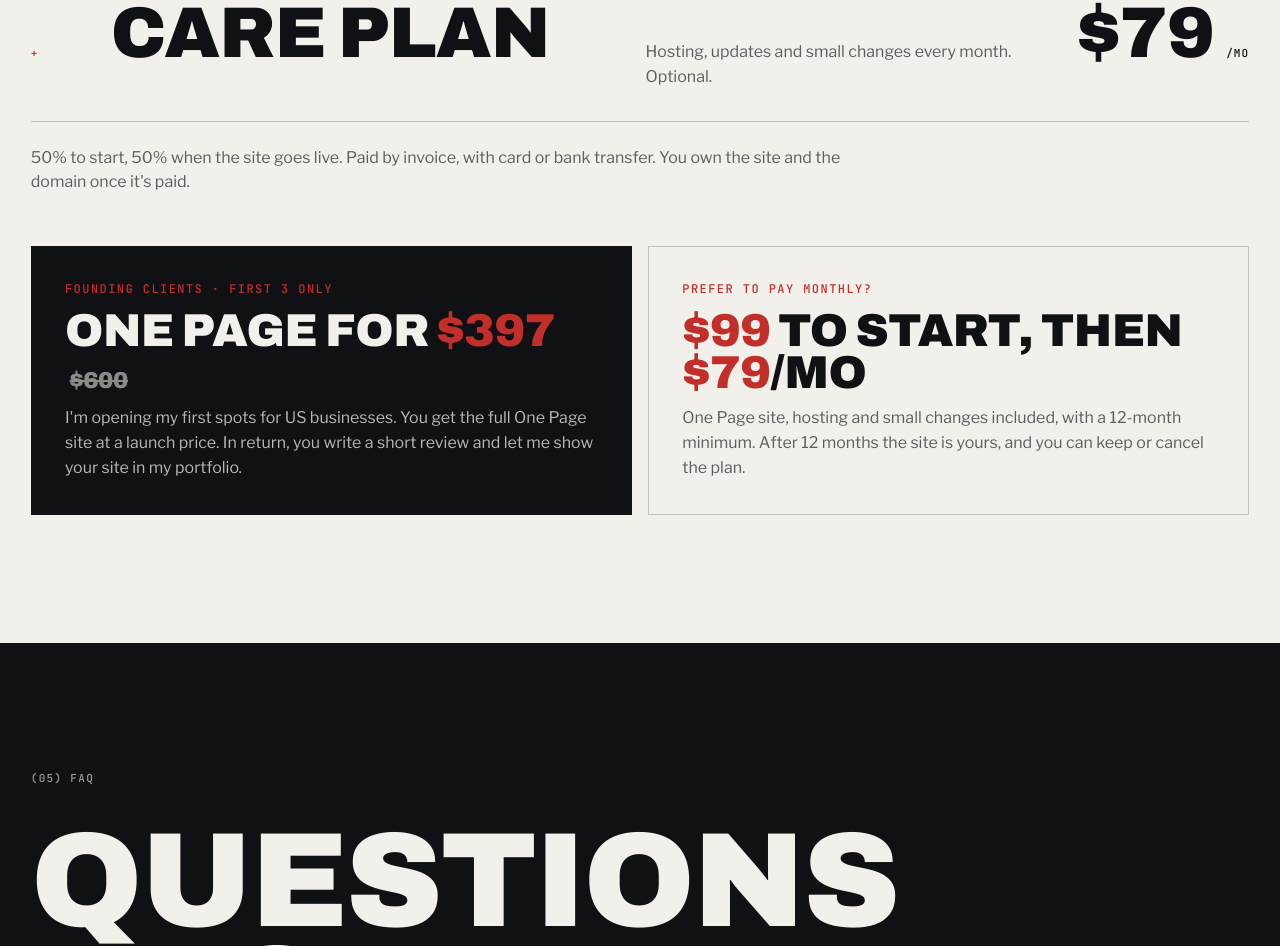
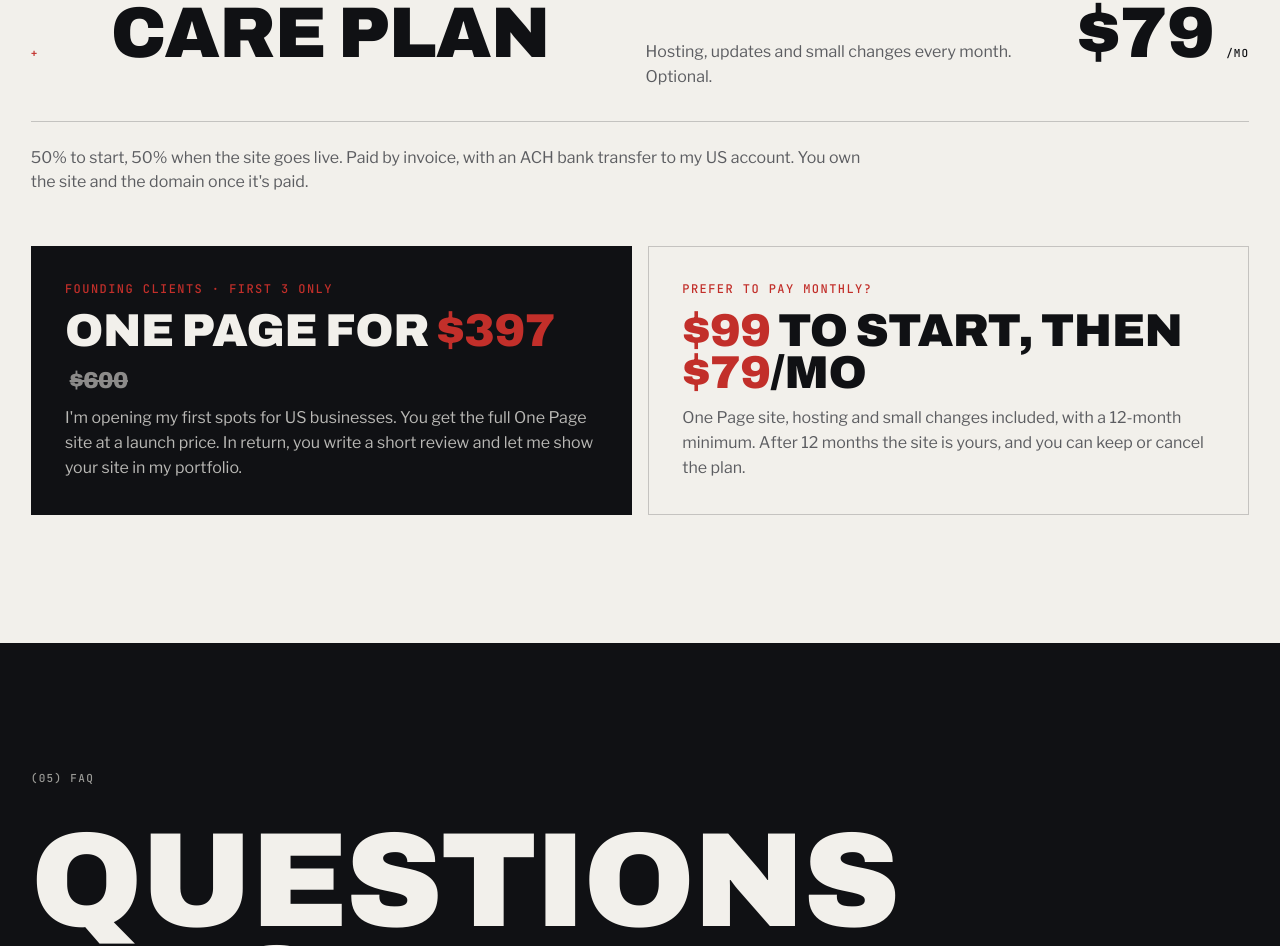
Before and after one commit to Musashidev23/musashi-dev, a plain HTML site: page en/index.html in a window 1280 px wide. Shown: the part 7688-8634 px from the top of the page. Drawn offline with nearby package versions, Linux system fonts and the light colour scheme.

Commit message:
Pagamento por ACH (transferência bancária para conta em dólar) em vez de cartão
Co-Authored-By: Claude Opus 5.5 <noreply@anthropic.com>

```diff
--- a/en/index.html
+++ b/en/index.html
@@ -523,7 +523,7 @@ button, input { font: inherit; color: inherit; }
       <li><span class="rows__n mono">03</span><span class="rows__name">Full Site</span><p>Up to 10 pages, menu or catalog, online booking.</p><span class="rows__value">$1,800</span></li>
       <li><span class="rows__n mono">+</span><span class="rows__name">Care Plan</span><p>Hosting, updates and small changes every month. Optional.</p><span class="rows__value">$79 <small>/mo</small></span></li>
     </ul>
-    <p class="rows__foot">50% to start, 50% when the site goes live. Paid by invoice, with card or bank transfer. You own the site and the domain once it's paid.</p>
+    <p class="rows__foot">50% to start, 50% when the site goes live. Paid by invoice, with an ACH bank transfer to my US account. You own the site and the domain once it's paid.</p>
     <div class="offers">
       <article class="offer offer--hot rv">
         <span class="offer__tag mono">Founding clients · first 3 only</span>
```
